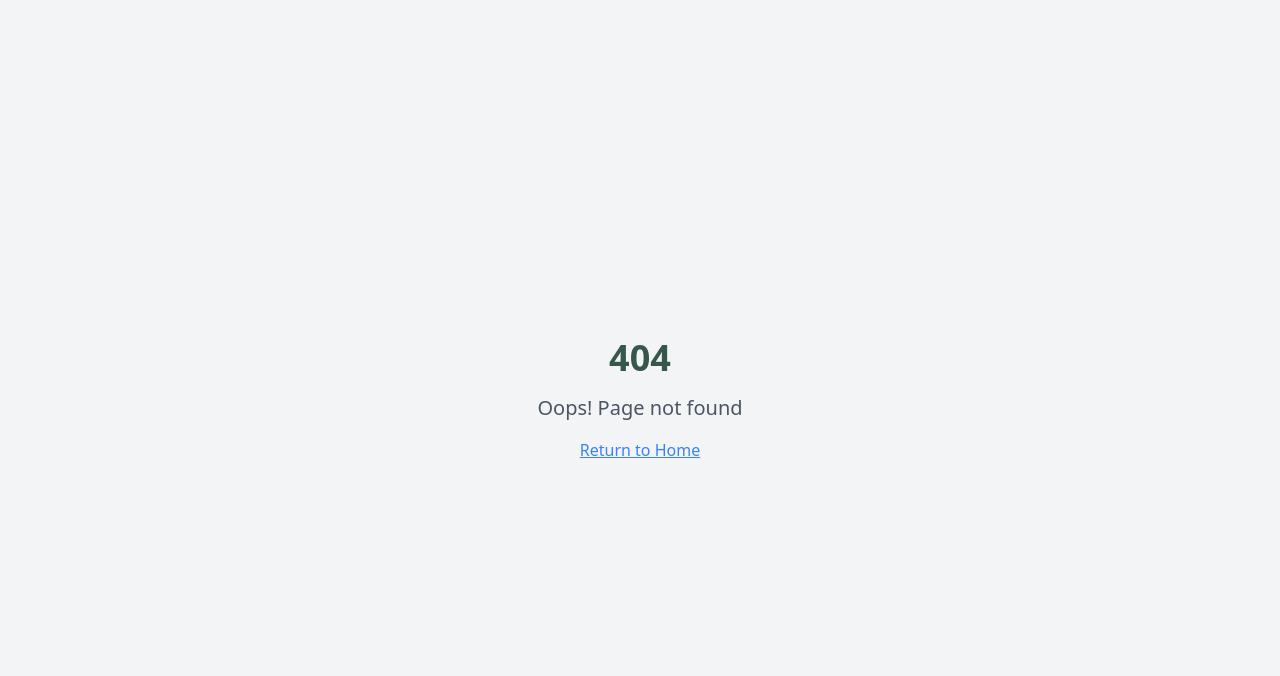
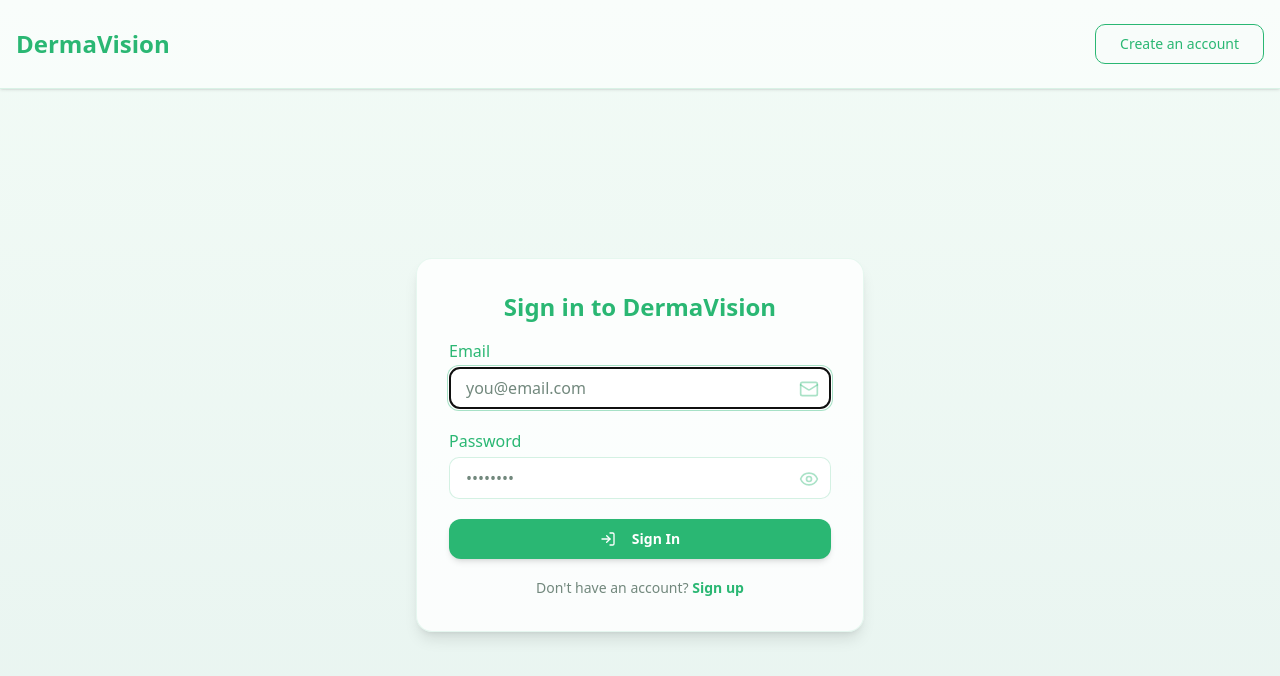
Before and after one commit to dip051030/skin-glow-detect-now, a React (Vite) app: page /login in a window 1280 px wide. Before the commit this address had no page. Shown: the top 676 px of the page. Built offline with nearby package versions, Linux system fonts and the light colour scheme.

Commit message:
Add login and sign up pages

```diff
--- a/src/App.tsx
+++ b/src/App.tsx
@@ -1,4 +1,3 @@
-
 import { Toaster } from "@/components/ui/toaster";
 import { Toaster as Sonner } from "@/components/ui/sonner";
 import { TooltipProvider } from "@/components/ui/tooltip";
@@ -7,6 +6,8 @@ import { BrowserRouter, Routes, Route } from "react-router-dom";
 import Index from "./pages/Index";
 import About from "./pages/About";
 import NotFound from "./pages/NotFound";
+import LoginPage from "./pages/LoginPage";
+import SignupPage from "./pages/SignupPage";
 
 const queryClient = new QueryClient();
 
@@ -19,7 +20,8 @@ const App = () => (
         <Routes>
           <Route path="/" element={<Index />} />
           <Route path="/about" element={<About />} />
-          {/* ADD ALL CUSTOM ROUTES ABOVE THE CATCH-ALL "*" ROUTE */}
+          <Route path="/login" element={<LoginPage />} />
+          <Route path="/signup" element={<SignupPage />} />
           <Route path="*" element={<NotFound />} />
         </Routes>
       </BrowserRouter>
--- a/src/pages/Index.tsx
+++ b/src/pages/Index.tsx
@@ -12,6 +12,7 @@ import { showNotification } from "@/components/Notification";
 import FeaturesOverview from "@/components/FeaturesOverview";
 import ButtonGroup from "@/components/ButtonGroup";
 import Testimonials from "@/components/Testimonials";
+import { LogIn, UserPlus } from "lucide-react";
 
 const Index = () => {
   const [selectedImage, setSelectedImage] = useState<File | null>(null);
@@ -92,16 +93,25 @@ const Index = () => {
               Derma<span className="text-primary">Vision</span>
             </h1>
           </div>
-          <div className="flex items-center gap-6">
-            <p className="text-muted-foreground max-w-md text-right hidden md:block">
-              Advanced AI-powered skin disease detection and analysis
-            </p>
+          <div className="flex items-center gap-3">
             <Link
               to="/about"
-              className="flex items-center gap-1.5 text-foreground/70 hover:text-primary transition-colors"
+              className="flex items-center gap-1.5 px-2 text-foreground/70 hover:text-primary transition-colors"
             >
               <Info className="w-4 h-4" />
               <span>About</span>
+            </Link>
+            <Link to="/login">
+              <Button variant="outline" className="border-primary/50 text-primary px-5 transition-transform hover:scale-105 animate-popup" style={{ animationDelay: "70ms" }}>
+                <LogIn className="w-4 h-4 mr-1" />
+                Log in
+              </Button>
+            </Link>
+            <Link to="/signup">
+              <Button className="bg-primary text-white px-5 font-semibold rounded-lg shadow-sm transition-transform hover:scale-105 animate-popup" style={{ animationDelay: "110ms" }}>
+                <UserPlus className="w-4 h-4 mr-1" />
+                Sign up
+              </Button>
             </Link>
           </div>
         </div>
@@ -279,6 +289,12 @@ const Index = () => {
               <Link to="/about" className="text-muted-foreground hover:text-primary transition-colors font-medium">
                 About
               </Link>
+              <Link to="/login" className="text-muted-foreground hover:text-primary transition-colors font-medium flex items-center">
+                <LogIn className="w-4 h-4 mr-1" /> Log in
+              </Link>
+              <Link to="/signup" className="text-primary font-medium hover:underline flex items-center">
+                <UserPlus className="w-4 h-4 mr-1" /> Sign up
+              </Link>
             </ButtonGroup>
             <div className="hidden md:flex gap-8">
               <Link to="/" className="text-muted-foreground hover:text-primary font-medium transition-colors">
--- /dev/null
+++ b/src/pages/LoginPage.tsx
@@ -0,0 +1,88 @@
+
+import { Link, useNavigate } from "react-router-dom";
+import { useState } from "react";
+import { Button } from "@/components/ui/button";
+import { Eye, EyeOff, Mail, LogIn } from "lucide-react";
+
+const LoginPage = () => {
+  const [showPassword, setShowPassword] = useState(false);
+  const [loading, setLoading] = useState(false);
+  const navigate = useNavigate();
+
+  const handleLogin = (e: React.FormEvent) => {
+    e.preventDefault();
+    setLoading(true);
+    setTimeout(() => {
+      setLoading(false);
+      navigate("/");
+    }, 1100);
+  };
+
+  return (
+    <div className="min-h-screen flex flex-col bg-gradient-to-b from-[#f2fbf6] to-[#e8f4f0]">
+      <header className="py-6 border-b border-primary/15 bg-white/50 shadow animate-popup">
+        <div className="container mx-auto px-4 flex items-center justify-between">
+          <Link to="/" className="flex items-center gap-2">
+            <span className="text-2xl font-bold text-primary">DermaVision</span>
+          </Link>
+          <Link to="/signup">
+            <Button variant="outline" className="border-primary px-6 hover:bg-primary/10 text-primary font-medium">
+              Create an account
+            </Button>
+          </Link>
+        </div>
+      </header>
+      <main className="flex-1 flex justify-center items-center animate-fade-in">
+        <div className="max-w-md w-full rounded-2xl glass-morphism shadow-lg bg-white/80 border border-primary/10 p-8 mx-2">
+          <h2 className="text-2xl font-bold text-center text-primary mb-4">Sign in to DermaVision</h2>
+          <form className="space-y-5" onSubmit={handleLogin}>
+            <div>
+              <label htmlFor="email" className="block mb-1 text-md font-medium text-primary">Email</label>
+              <div className="relative">
+                <input type="email" id="email" required autoFocus autoComplete="email"
+                  className="w-full px-4 py-2 rounded-md border border-primary/20 bg-white placeholder:text-muted-foreground focus:ring-2 focus:ring-primary/40"
+                  placeholder="you@email.com"
+                />
+                <Mail className="absolute right-3 top-3 text-primary/40 w-5 h-5" />
+              </div>
+            </div>
+            <div>
+              <label htmlFor="password" className="block mb-1 text-md font-medium text-primary">Password</label>
+              <div className="relative">
+                <input type={showPassword ? "text" : "password"} id="password" required autoComplete="current-password"
+                  className="w-full px-4 py-2 rounded-md border border-primary/20 bg-white placeholder:text-muted-foreground focus:ring-2 focus:ring-primary/40"
+                  placeholder="••••••••"
+                />
+                <button
+                  type="button"
+                  tabIndex={-1}
+                  onClick={() => setShowPassword(p => !p)}
+                  className="absolute right-3 top-3 text-primary/40 hover:text-primary/70"
+                  aria-label={showPassword ? "Hide password" : "Show password"}
+                >
+                  {showPassword ? <EyeOff className="w-5 h-5" /> : <Eye className="w-5 h-5" />}
+                </button>
+              </div>
+            </div>
+            <Button
+              className="w-full bg-primary hover:bg-primary/90 text-white font-bold rounded-lg shadow-md animate-button-bounce"
+              type="submit"
+              disabled={loading}
+            >
+              <LogIn className="w-5 h-5 mr-2" />
+              {loading ? "Signing in..." : "Sign In"}
+            </Button>
+          </form>
+          <div className="mt-4 text-center">
+            <span className="text-sm text-muted-foreground">
+              Don't have an account?{" "}
+              <Link to="/signup" className="text-primary font-semibold hover:underline">Sign up</Link>
+            </span>
+          </div>
+        </div>
+      </main>
+    </div>
+  );
+};
+
+export default LoginPage;
--- /dev/null
+++ b/src/pages/SignupPage.tsx
@@ -0,0 +1,89 @@
+
+import { Link, useNavigate } from "react-router-dom";
+import { useState } from "react";
+import { Button } from "@/components/ui/button";
+import { UserPlus, Mail, Eye, EyeOff } from "lucide-react";
+
+const SignupPage = () => {
+  const [showPassword, setShowPassword] = useState(false);
+  const [loading, setLoading] = useState(false);
+  const navigate = useNavigate();
+
+  const handleSignup = (e: React.FormEvent) => {
+    e.preventDefault();
+    setLoading(true);
+    setTimeout(() => {
+      setLoading(false);
+      navigate("/login");
+    }, 1100);
+  };
+
+  return (
+    <div className="min-h-screen flex flex-col bg-gradient-to-b from-[#f6fdf7] to-[#e6f6ee]">
+      <header className="py-6 border-b border-primary/15 bg-white/50 shadow animate-popup">
+        <div className="container mx-auto px-4 flex items-center justify-between">
+          <Link to="/" className="flex items-center gap-2">
+            <span className="text-2xl font-bold text-primary">DermaVision</span>
+          </Link>
+          <Link to="/login">
+            <Button variant="outline" className="border-primary px-6 hover:bg-primary/10 text-primary font-medium">
+              Sign in
+            </Button>
+          </Link>
+        </div>
+      </header>
+      <main className="flex-1 flex justify-center items-center animate-fade-in">
+        <div className="max-w-md w-full rounded-2xl glass-morphism shadow-lg bg-white/80 border border-primary/10 p-8 mx-2">
+          <h2 className="text-2xl font-bold text-center text-primary mb-4">Create your account</h2>
+          <form className="space-y-5" onSubmit={handleSignup}>
+            <div>
+              <label htmlFor="signup-email" className="block mb-1 text-md font-medium text-primary">Email</label>
+              <div className="relative">
+                <input type="email" id="signup-email" required autoFocus autoComplete="email"
+                  className="w-full px-4 py-2 rounded-md border border-primary/20 bg-white placeholder:text-muted-foreground focus:ring-2 focus:ring-primary/40"
+                  placeholder="you@email.com"
+                />
+                <Mail className="absolute right-3 top-3 text-primary/40 w-5 h-5" />
+              </div>
+            </div>
+            <div>
+              <label htmlFor="signup-password" className="block mb-1 text-md font-medium text-primary">Password</label>
+              <div className="relative">
+                <input type={showPassword ? "text" : "password"} id="signup-password" required autoComplete="new-password"
+                  className="w-full px-4 py-2 rounded-md border border-primary/20 bg-white placeholder:text-muted-foreground focus:ring-2 focus:ring-primary/40"
+                  placeholder="Create a password"
+                  minLength={6}
+                />
+                <button
+                  type="button"
+                  tabIndex={-1}
+                  onClick={() => setShowPassword(p => !p)}
+                  className="absolute right-3 top-3 text-primary/40 hover:text-primary/70"
+                  aria-label={showPassword ? "Hide password" : "Show password"}
+                >
+                  {showPassword ? <EyeOff className="w-5 h-5" /> : <Eye className="w-5 h-5" />}
+                </button>
+              </div>
+            </div>
+            <Button
+              className="w-full bg-primary hover:bg-primary/90 text-white font-bold rounded-lg shadow-md animate-button-bounce"
+              type="submit"
+              disabled={loading}
+            >
+              <UserPlus className="w-5 h-5 mr-2" />
+              {loading ? "Creating account..." : "Sign Up"}
+            </Button>
+          </form>
+          <div className="mt-4 text-center">
+            <span className="text-sm text-muted-foreground">
+              Already have an account?{" "}
+              <Link to="/login" className="text-primary font-semibold hover:underline">Sign in</Link>
+            </span>
+          </div>
+        </div>
+      </main>
+    </div>
+  );
+};
+
+export default SignupPage;
```
